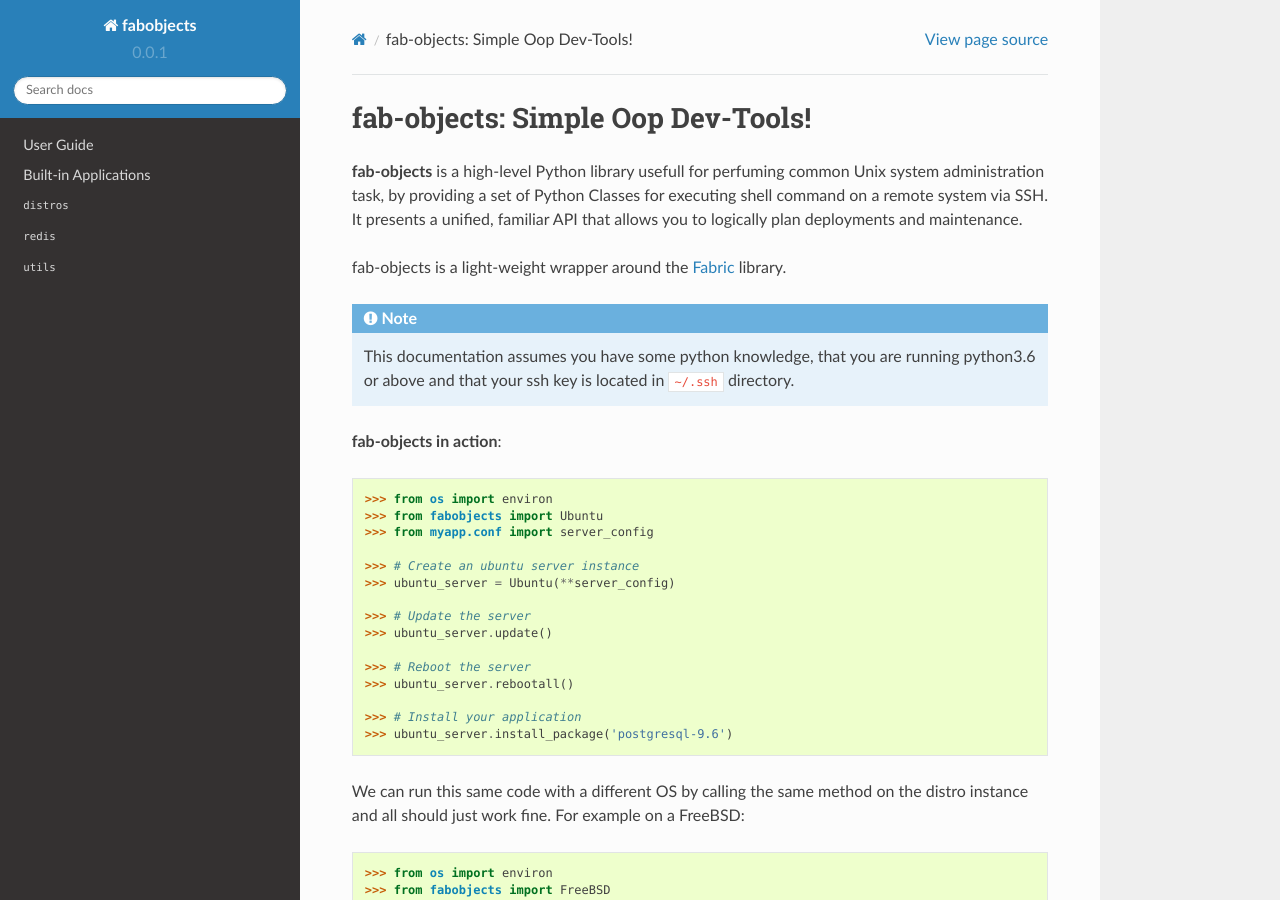
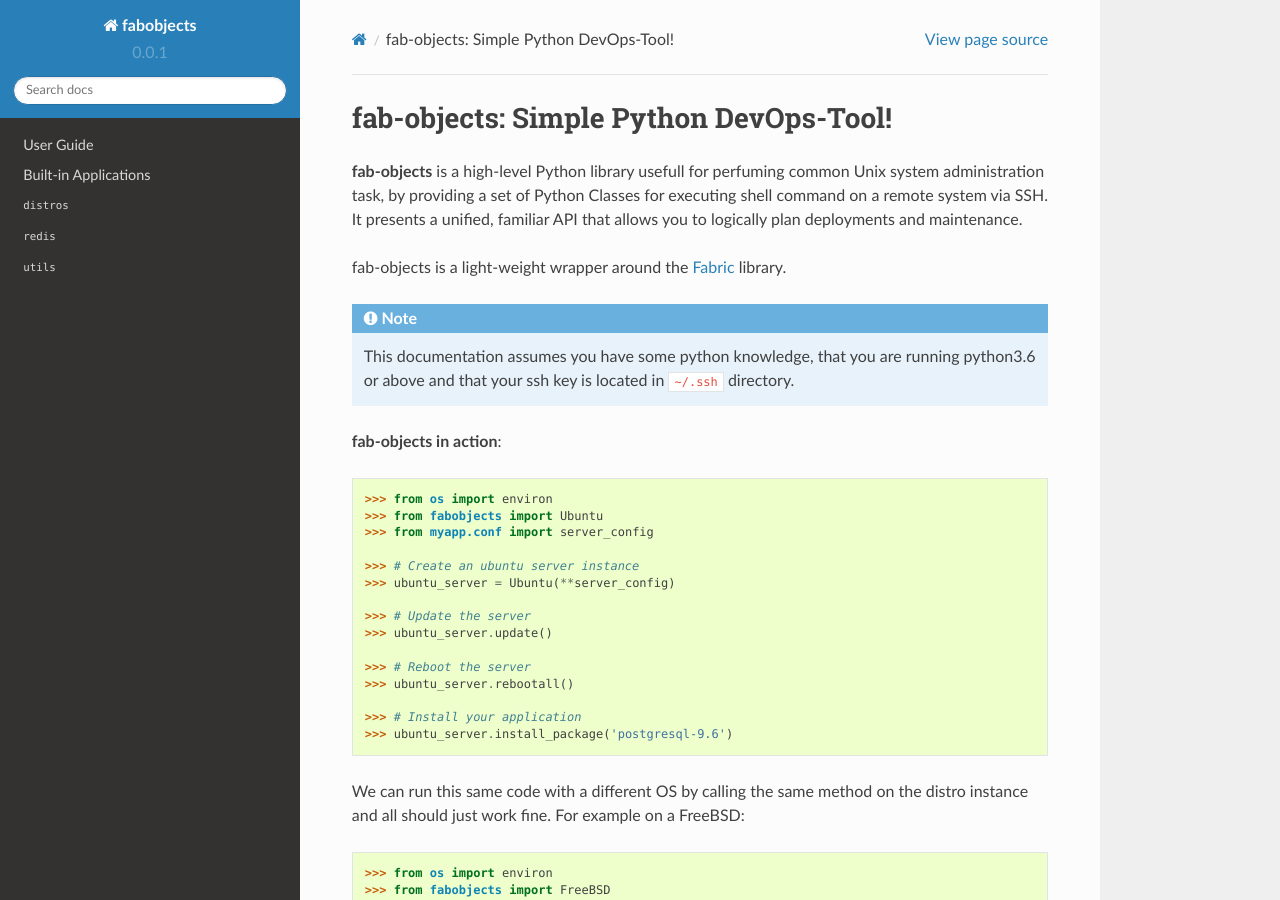
Before and after one commit to abiolarasheed/fabobjects, a Sphinx documentation site: the page built from docs/source/index.rst, in a window 1280 px wide and 900 px high. Built offline with Sphinx 7.4.7 and the Read the Docs theme 2.0.0, drawn with Linux system fonts in a browser that asks for light colours.

Commit message:
Updated docs

```diff
--- a/docs/source/index.rst
+++ b/docs/source/index.rst
@@ -1,5 +1,5 @@
-fab-objects: Simple Oop Dev-Tools!
-==================================
+fab-objects: Simple Python DevOps-Tool!
+========================================
 **fab-objects** is a high-level Python library usefull for perfuming common Unix system administration task, by providing a
 set of Python Classes for executing shell command on a remote system via SSH. It presents a unified, familiar API that allows you to logically plan deployments and maintenance.
 
```
